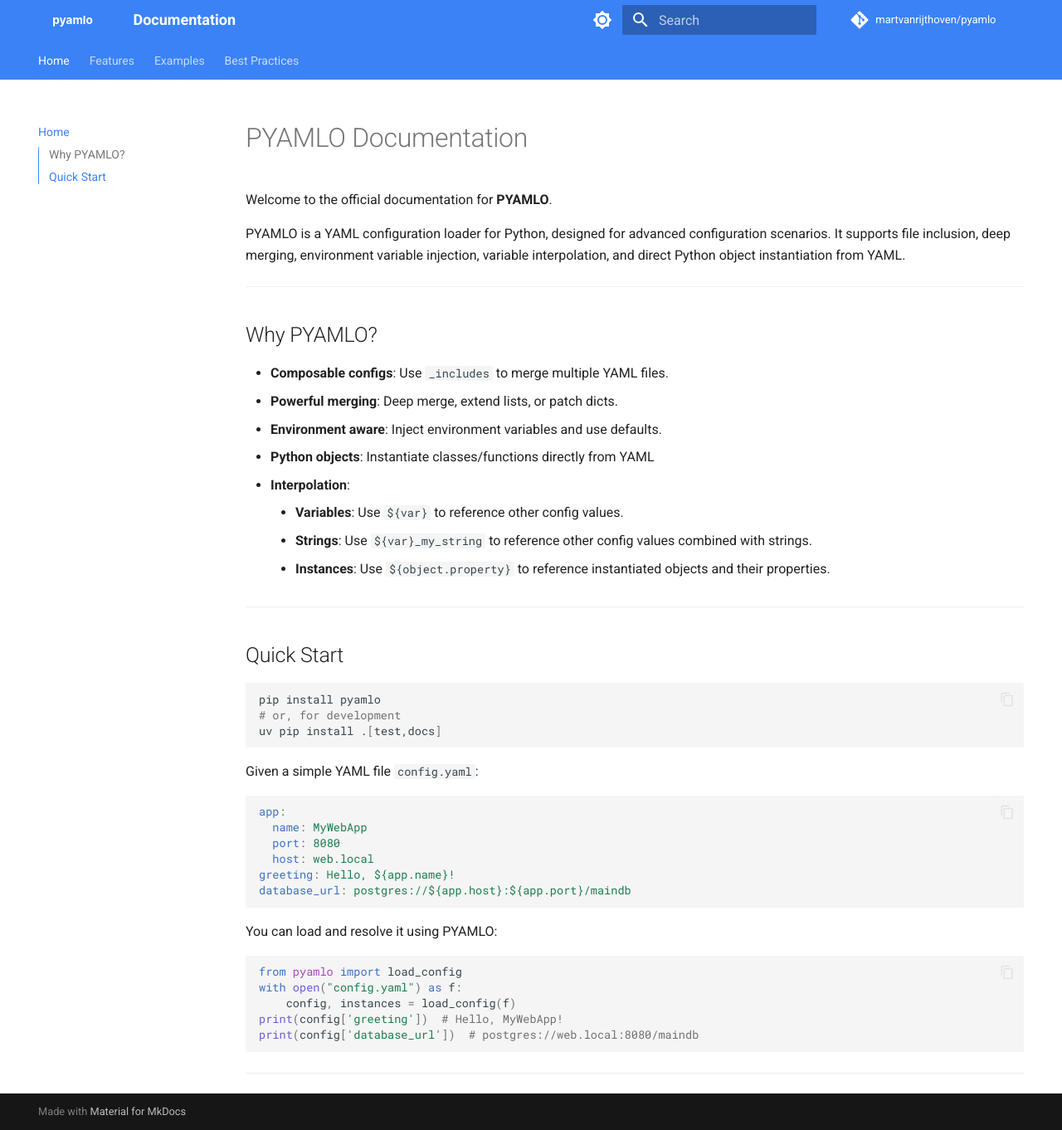
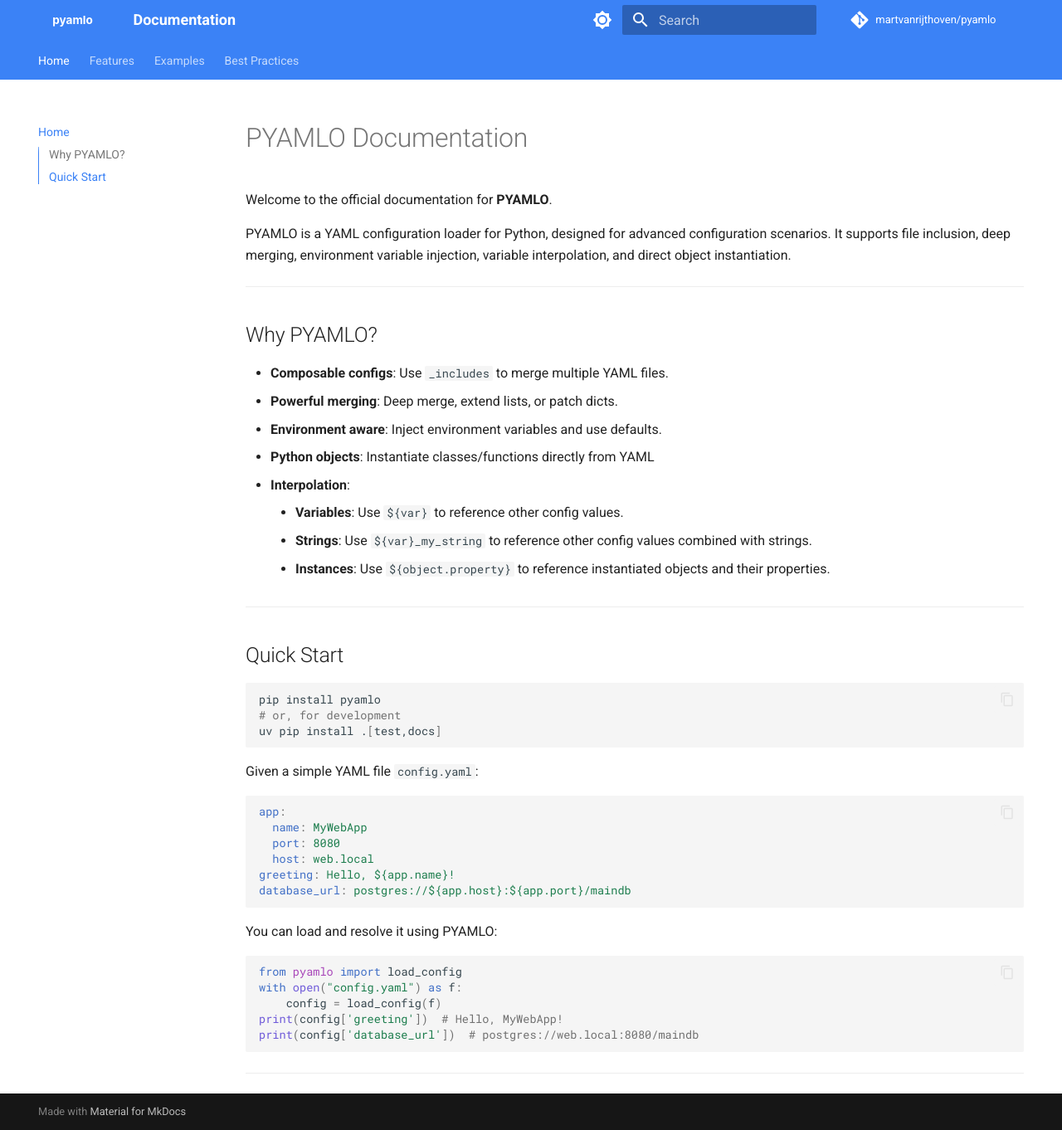
Before and after one commit to martvanrijthoven/pyamlo, an MkDocs documentation site: the page built from docs/index.md, in a window 1280 px wide and 1362 px high. Shown: the whole window at 83% size. Built offline with MkDocs 1.6.1 and Material for MkDocs 9.7.7, drawn with Linux system fonts in a browser that asks for light colours; comment, search, counter and statistics services are not loaded.

Commit message:
update docs

````diff
--- a/docs/index.md
+++ b/docs/index.md
@@ -2,7 +2,7 @@
 
 Welcome to the official documentation for **PYAMLO**.
 
-PYAMLO is a  YAML configuration loader for Python, designed for advanced configuration scenarios. It supports file inclusion, deep merging, environment variable injection, variable interpolation, and direct Python object instantiation from YAML.
+PYAMLO is a  YAML configuration loader for Python, designed for advanced configuration scenarios. It supports file inclusion, deep merging, environment variable injection, variable interpolation, and direct object instantiation.
 
 ---
 
@@ -46,7 +46,7 @@
 ```python
 from pyamlo import load_config
 with open("config.yaml") as f:
-    config, instances = load_config(f)
+    config = load_config(f)
 print(config['greeting'])  # Hello, MyWebApp!
 print(config['database_url'])  # postgres://web.local:8080/maindb
 ```
````
